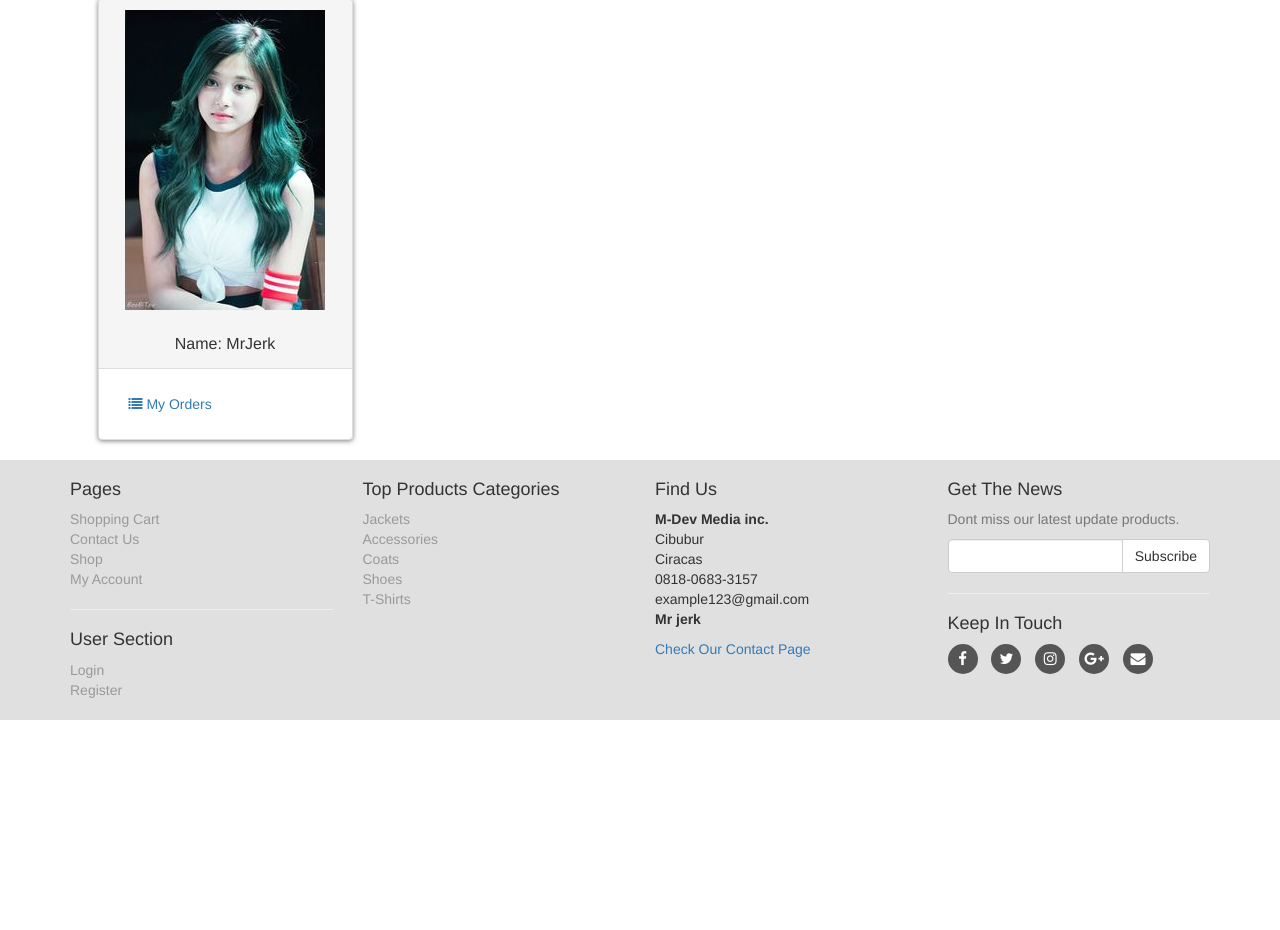
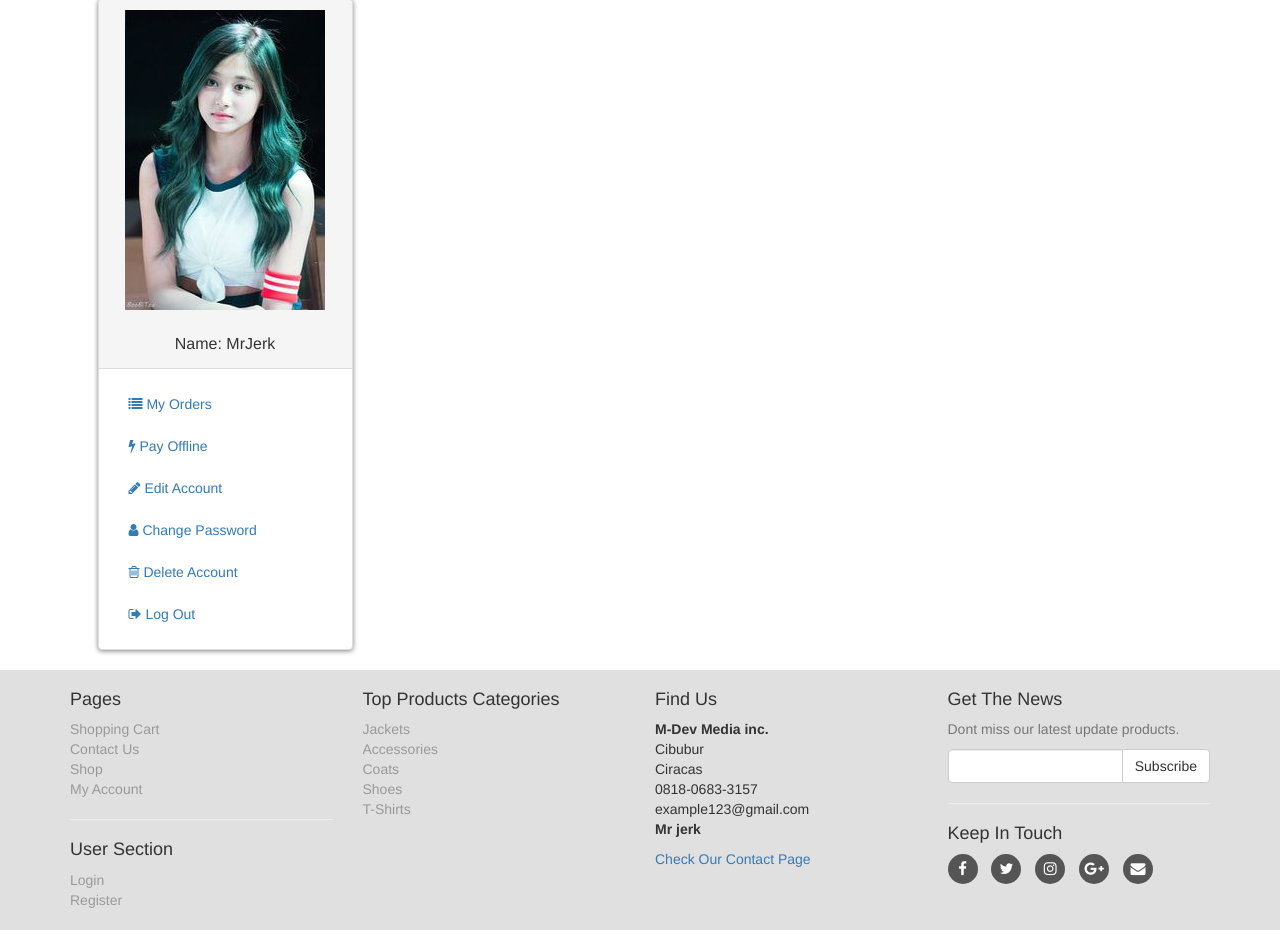
Before and after one commit to OrionJoshi/E-commerce-Website, a PHP site: page /customer/my_account.php in a window 1280 px wide. Shown: the part 189-1119 px from the top of the page. Before the commit the page ends 909 px from the top, so only its background shows below. Run offline with PHP 8.4, Linux system fonts and the light colour scheme.

Commit message:
Customer sidebar add

```diff
--- a/customer/includes/sidebar.php
+++ b/customer/includes/sidebar.php
@@ -15,6 +15,31 @@
                     <i class="fa fa-list"></i> My Orders
                 </a>
             </li>
+            <li class="<?php if(isset($_GET['pay_offline'])){ echo "active";} ?>">
+                <a href="my_account.php?pay_offline">
+                    <i class="fa fa-bolt"></i> Pay Offline
+                </a>
+            </li>
+            <li class="<?php if(isset($_GET['edit_account'])){ echo "active";} ?>">
+                <a href="my_account.php?edit_account">
+                    <i class="fa fa-pencil"></i> Edit Account
+                </a>
+            </li>
+            <li class="<?php if(isset($_GET['change_pass'])){ echo "active";} ?>">
+                <a href="my_account.php?change_pass">
+                    <i class="fa fa-user"></i> Change Password
+                </a>
+            </li>
+            <li class="<?php if(isset($_GET['delete_account'])){ echo "active";} ?>">
+                <a href="my_account.php?delete_account">
+                    <i class="fa fa-trash-o"></i> Delete Account
+                </a>
+            </li>
+            <li>
+                <a href="logout.php">
+                    <i class="fa fa-sign-out"></i> Log Out
+                </a>
+            </li>
         </ul>
     </div>
 </div>
```
